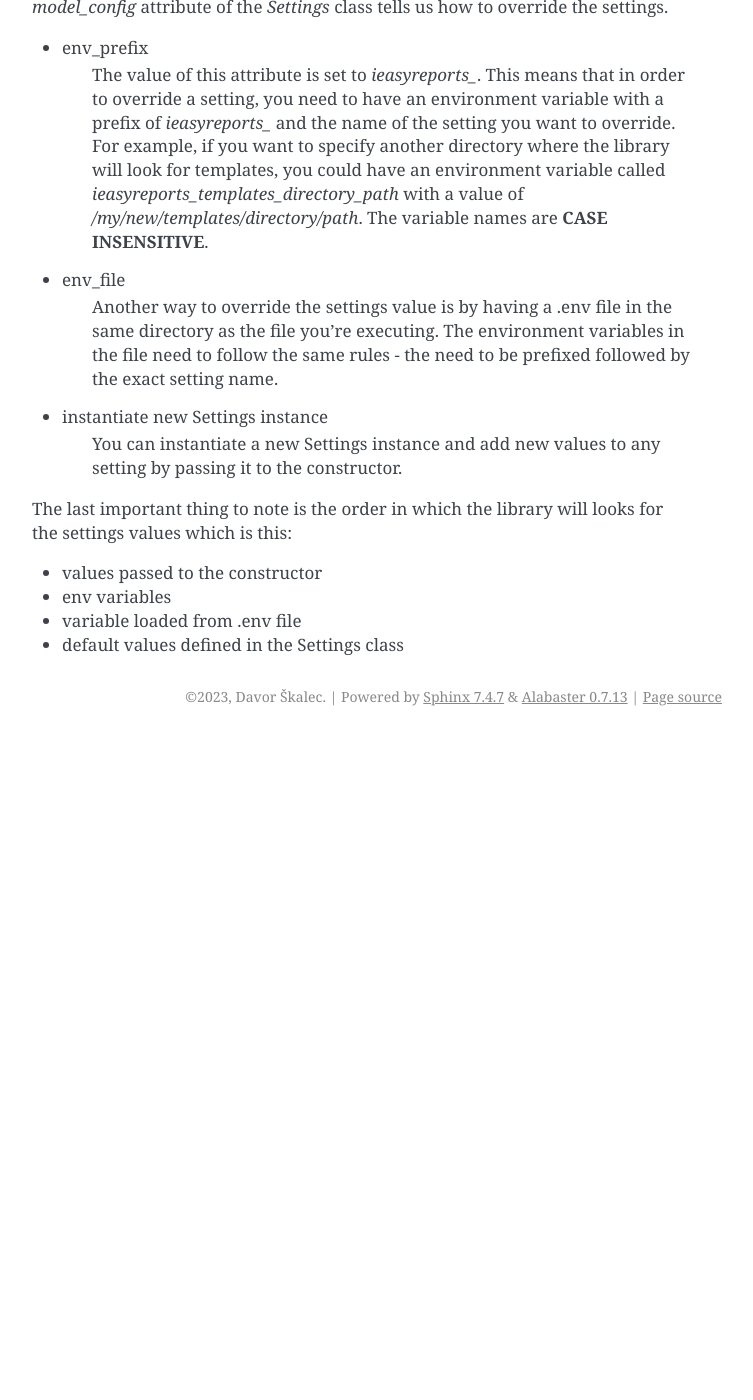
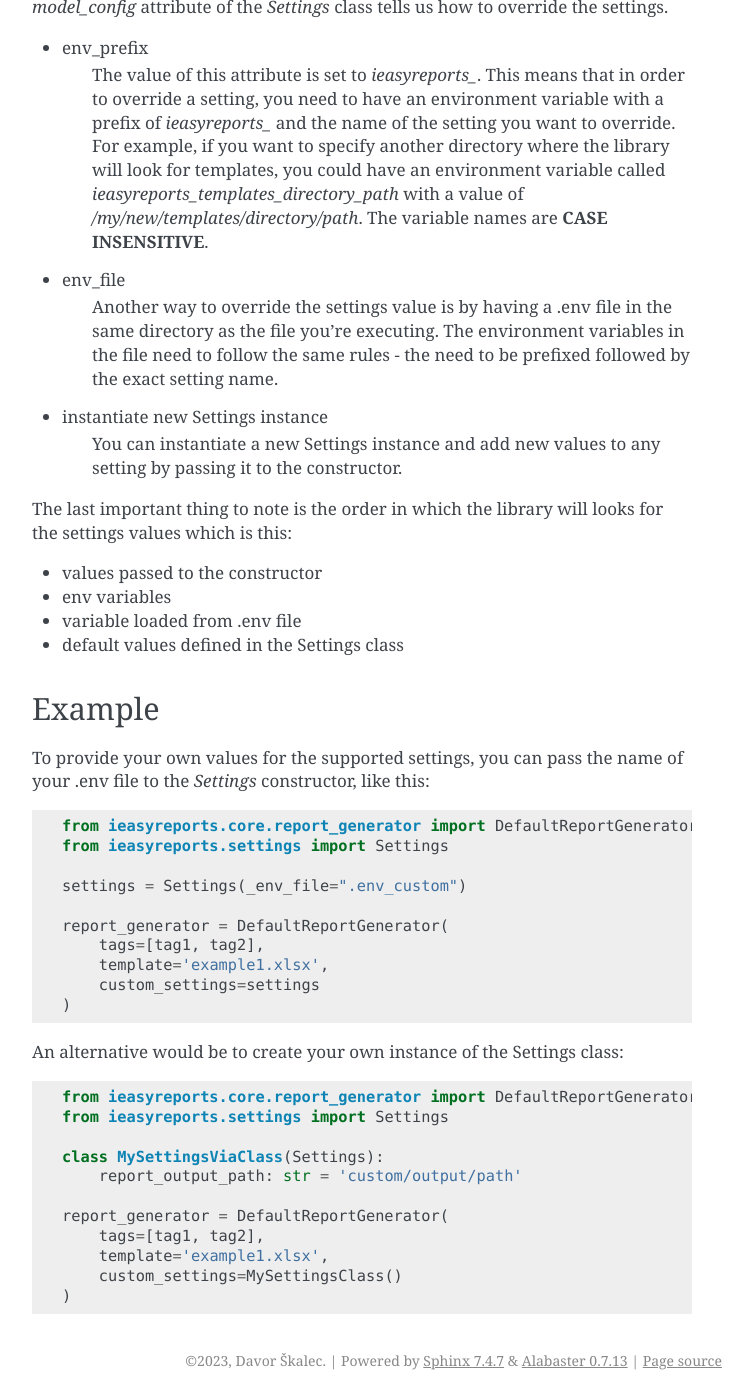
Before and after one commit to hydrosolutions/ieasyreports, a Sphinx documentation site: the page built from docs/customization.rst, in a window 1280 px wide and 1400 px high, scrolled down 2601 px. Shown: the whole window, without its empty margins (388-1141 px from the left). Built offline with Sphinx 7.4.7, drawn with Linux system fonts in a browser that asks for light colours; pages that are not in the unit, such as notebooks, are missing from menus; before the commit the page ends 3337 px from its top, so only the background shows below that.

Commit message:
Provide settings override example in the docs

```diff
--- a/docs/customization.rst
+++ b/docs/customization.rst
@@ -130,3 +130,34 @@ the settings values which is this:
 * env variables
 * variable loaded from .env file
 * default values defined in the Settings class
+
+
+Example
+______________
+
+To provide your own values for the supported settings, you can pass the name of your
+.env file to the `Settings` constructor, like this::
+    from ieasyreports.core.report_generator import DefaultReportGenerator
+    from ieasyreports.settings import Settings
+
+    settings = Settings(_env_file=".env_custom")
+
+    report_generator = DefaultReportGenerator(
+        tags=[tag1, tag2],
+        template='example1.xlsx',
+        custom_settings=settings
+    )
+
+An alternative would be to create your own instance of the Settings class::
+
+    from ieasyreports.core.report_generator import DefaultReportGenerator
+    from ieasyreports.settings import Settings
+
+    class MySettingsViaClass(Settings):
+        report_output_path: str = 'custom/output/path'
+
+    report_generator = DefaultReportGenerator(
+        tags=[tag1, tag2],
+        template='example1.xlsx',
+        custom_settings=MySettingsClass()
+    )
```
